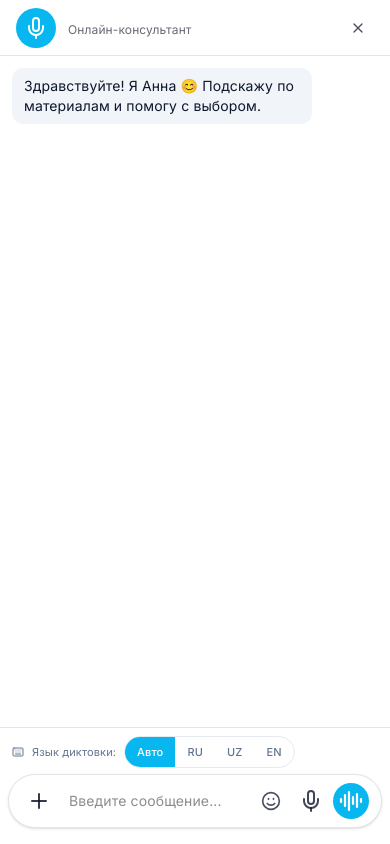
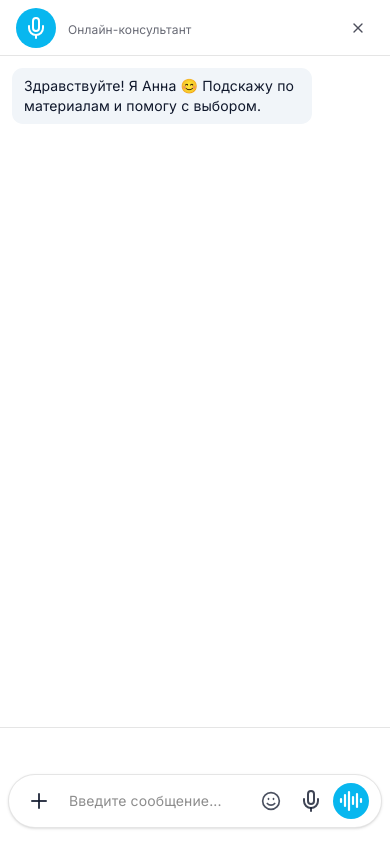
Before and after one commit to Mustafa00764/crm-admin, a Next.js app: page /widget/chat in a window 390 px wide. Built offline with nearby package versions, Linux system fonts and the light colour scheme.

Commit message:
edit form phone

```diff
--- a/features/public-chat/ui/public-chat-widget.tsx
+++ b/features/public-chat/ui/public-chat-widget.tsx
@@ -575,7 +575,7 @@ export function PublicChatWidget({
         ) : null}
 
         <div className="w-full h-8 flex items-center justify-between gap-2 mb-1.5">
-          {!realtimePanelOpen ? (
+          {!realtimePanelOpen && siteId === 'profnastilvtashkente' ? (
             <div
               className={cn(
                 'flex h-full items-center gap-2 px-1 text-[11px]',
```
